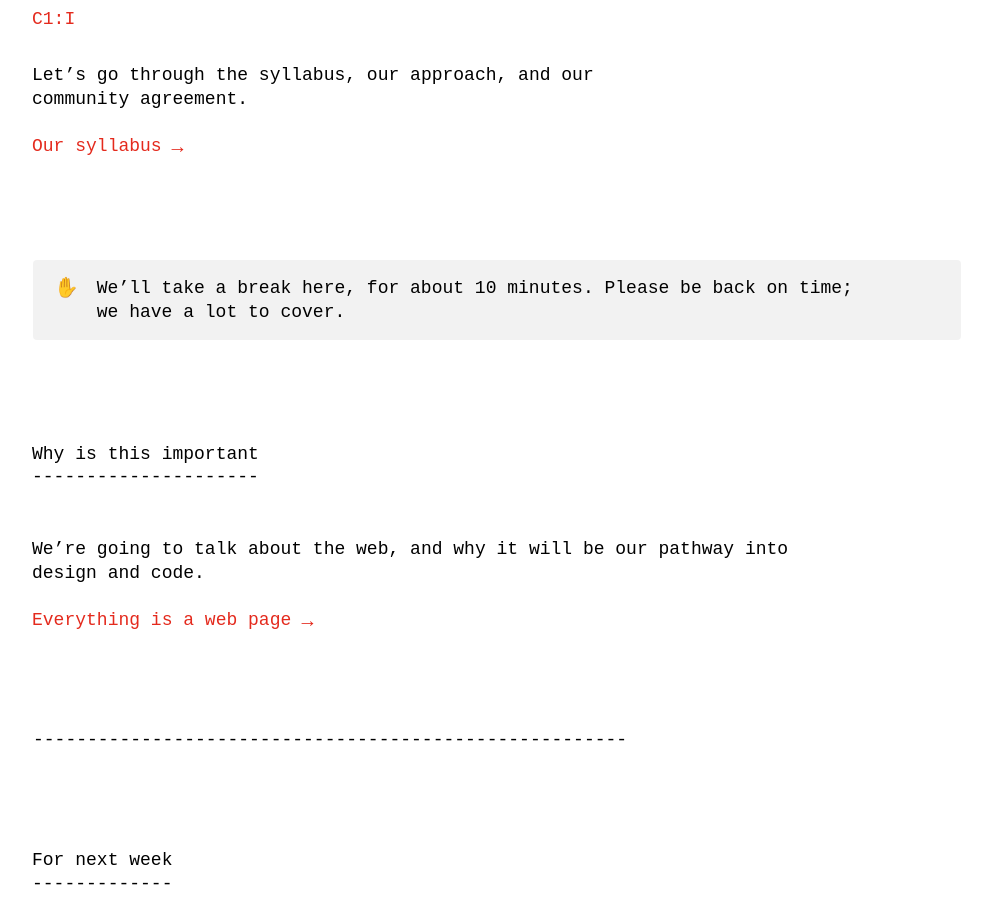
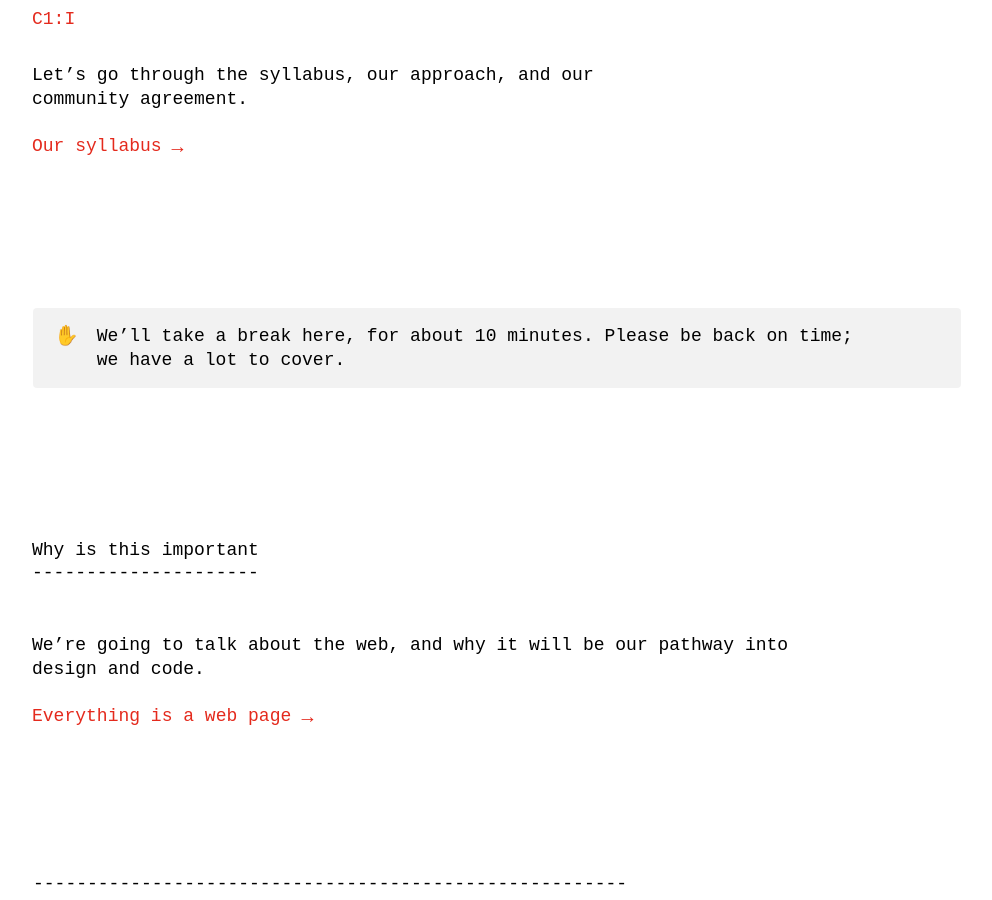
Before and after one commit to core-interaction/core-interaction.github.io, a Jekyll site: the page built from week/1.md, in a window 1280 px wide and 900 px high, scrolled down 1163 px. Shown: the whole window, without its empty margins (143-1135 px from the left). Built offline with Jekyll 4.4.1, drawn with Linux system fonts in a browser that asks for light colours.

Commit message:
More space on `blockquote` / `hr`.

```diff
--- a/assets/styles/_markdown.scss
+++ b/assets/styles/_markdown.scss
@@ -328,13 +328,13 @@
 	// Lowest, cascade.
 	hr,
 	blockquote {
-		--margin--top: var(--margin--vertical--4);
+		--margin--top: var(--margin--vertical--6);
 
 		+ * {
-			--margin--top:           var(--margin--vertical--4);
-			--margin--top--previous: var(--margin--vertical--4);
+			--margin--top:           var(--margin--vertical--6);
+			--margin--top--previous: var(--margin--vertical--6);
 
-			+ * { --margin--top--previous: var(--margin--vertical--4) }
+			+ * { --margin--top--previous: var(--margin--vertical--6) }
 		}
 	}
 
```
